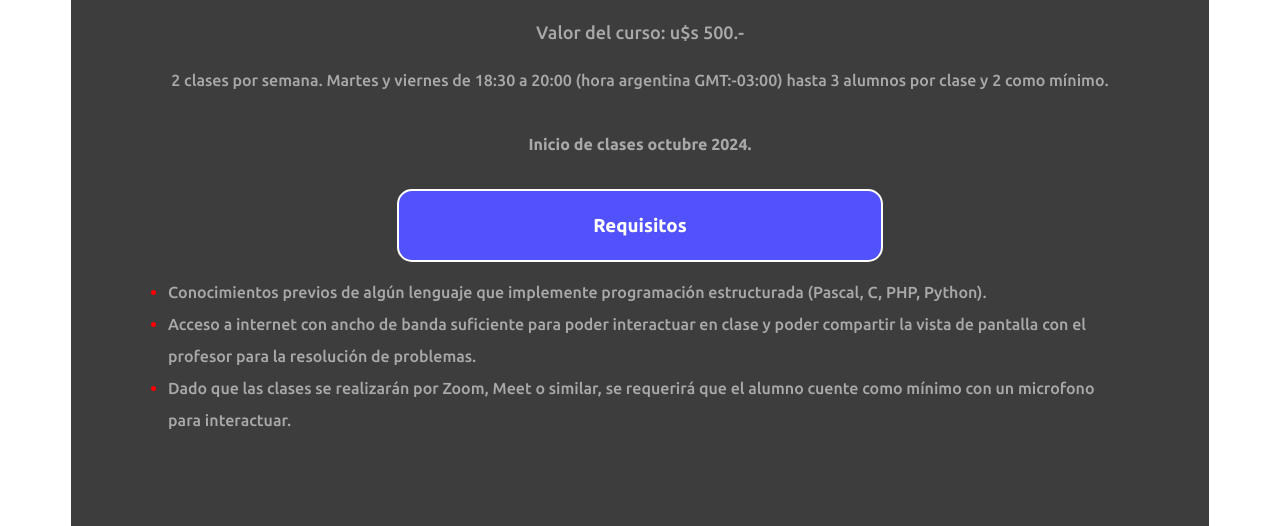
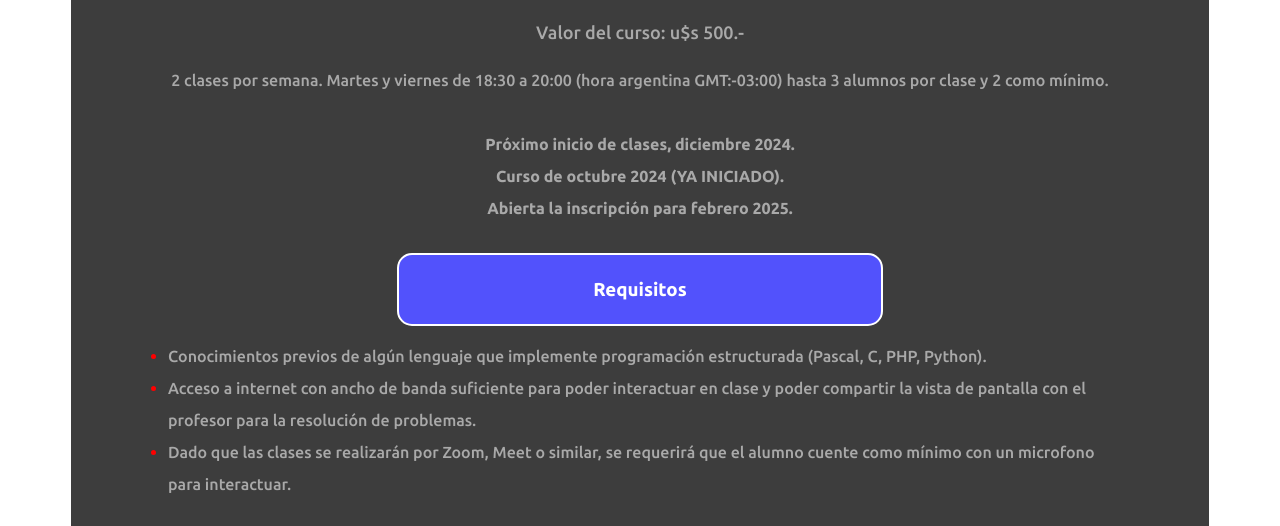
Before and after one commit to COBOL4ALL/COBOL4ALL, a plain HTML site: page index.html in a window 1280 px wide. Shown: the part 1380-1906 px from the top of the page. Drawn offline with Linux system fonts and the light colour scheme.

Commit message:
2024-10-28 001

```diff
--- a/index.html
+++ b/index.html
@@ -78,7 +78,11 @@
             <div id="horario">
                 2 clases por semana. Martes y viernes de 18:30 a 20:00 (hora argentina GMT:-03:00)
                 hasta 3 alumnos por clase y 2 como mínimo.<br><br>
-                <strong> Inicio de clases octubre 2024.</strong>
+                <strong> Próximo inicio de clases, diciembre 2024.</strong>
+                <br>
+                <strong> Curso de octubre 2024 (YA INICIADO).</strong>
+                <br>
+                <strong> Abierta la inscripción para febrero 2025.</strong>
             </div>
             <h3  id="contacto-titulo">Requisitos</h3>
             <div id="requisitos">
```
